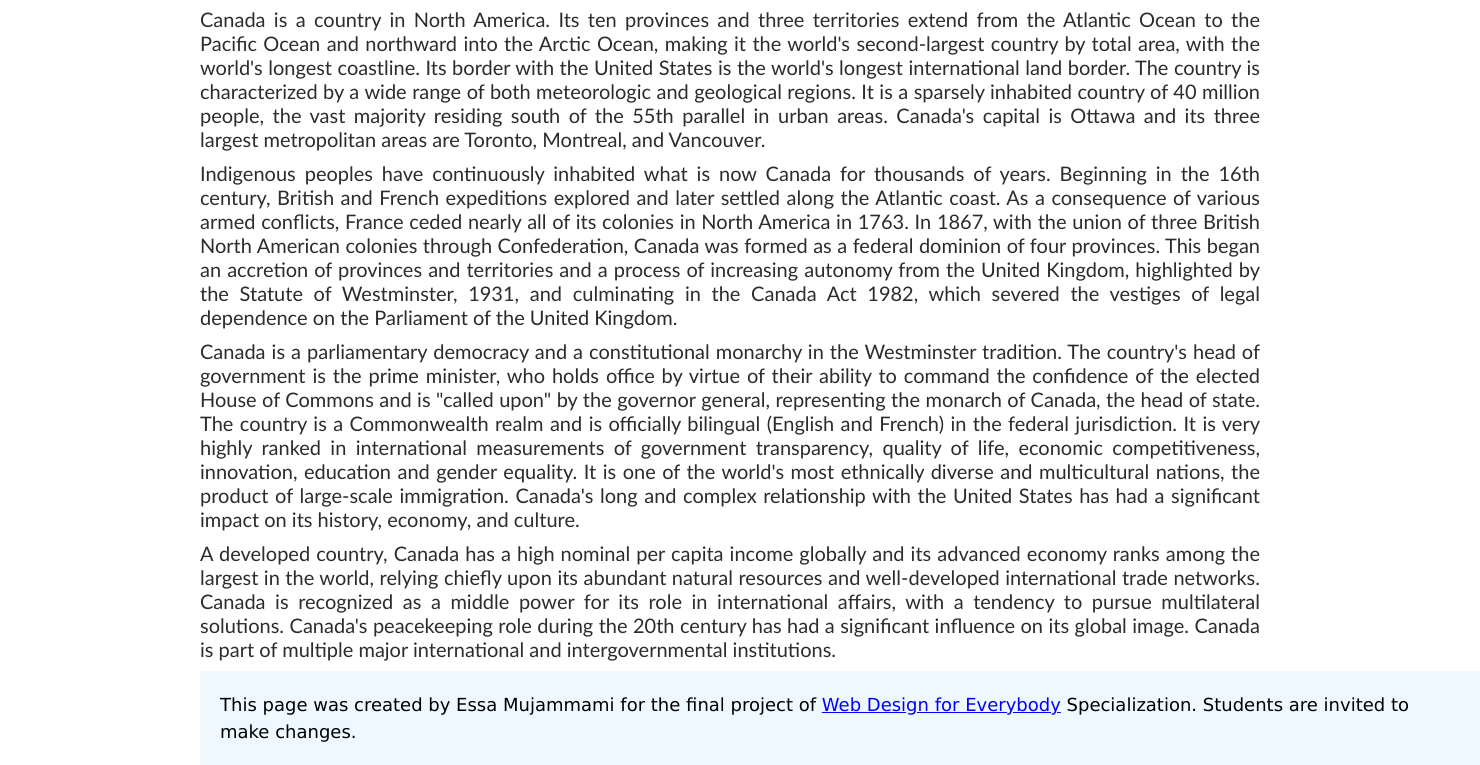
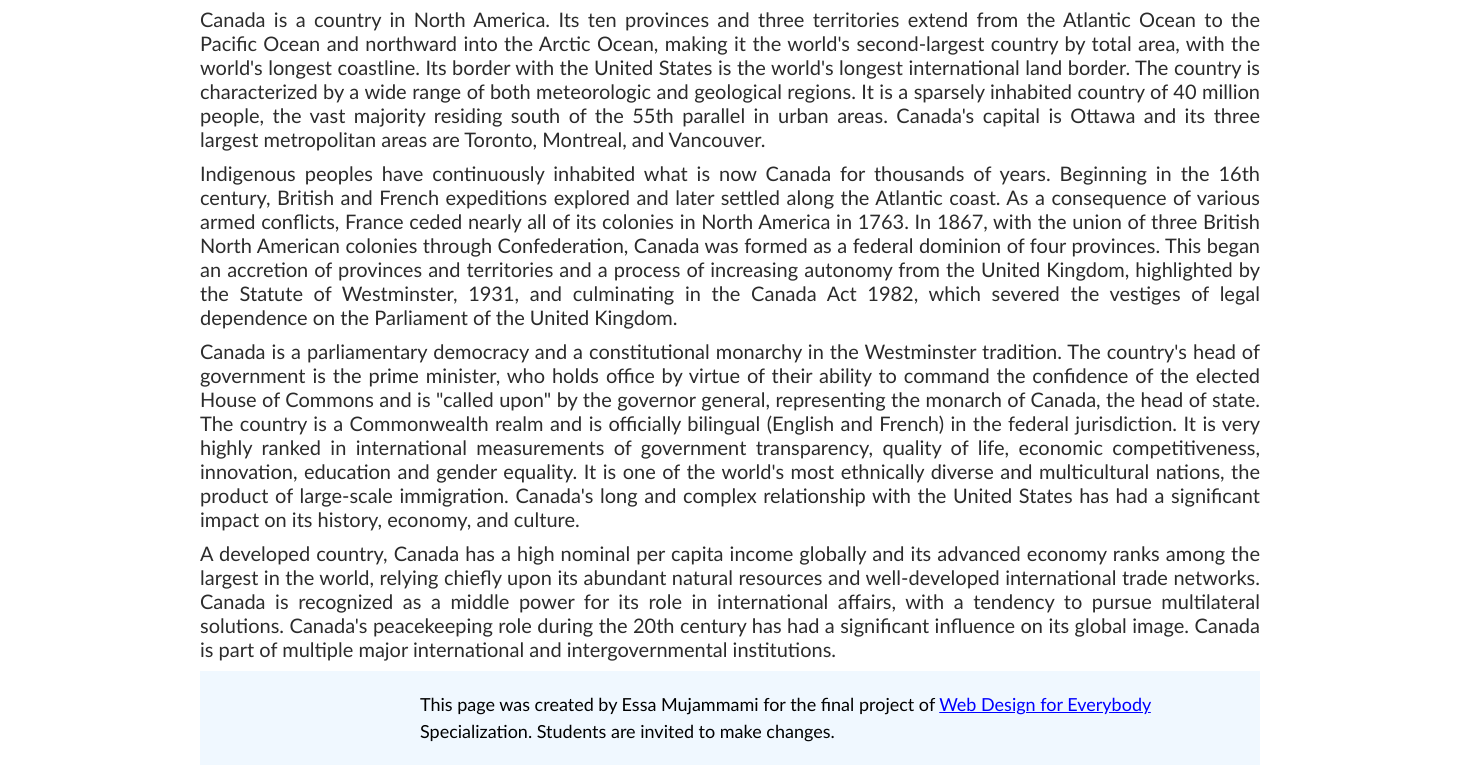
Before and after one commit to DayofJudgement/DayofJudgement.github.io, a plain HTML site: page index.html in a window 1280 px wide. Shown: the part 964-1729 px from the top of the page, 1480 px wide, since content can reach past the window. Drawn offline with Linux system fonts and the light colour scheme.

Commit message:
Add files via upload
Signed-off-by: DayofJudgement <149382450+DayofJudgement@users.noreply.github.com>

```diff
--- a/css/style.css
+++ b/css/style.css
@@ -261,10 +261,13 @@ h1 {
 
 .text_para {
     color: black;
-    font-size: 18px;
-    font-family: Verdana;
     line-height: 1.5em;
     padding: 20px;
+    font-size: 18px;
+    font-family: calibri;
+    margin-left: 200px;
+    margin-right: 20px;
+    margin-bottom: 0px;
 }
 
 footer {
@@ -274,7 +277,7 @@ footer {
     bottom: 0;
     margin-top: 5px;
     margin-left: 200px;
-    width: 100%;
+    margin-right: 20px;
 }
 
 center .npara {
```
